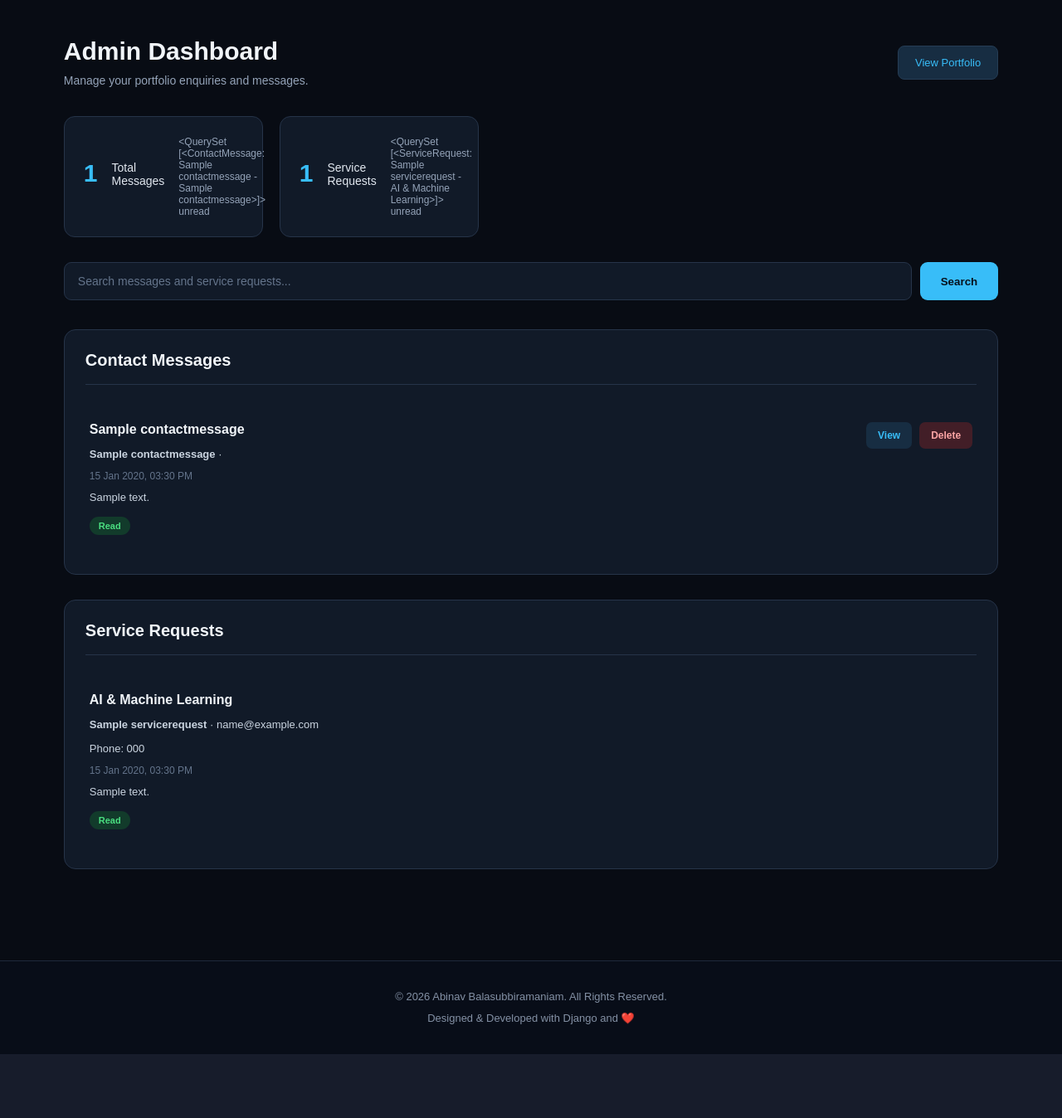
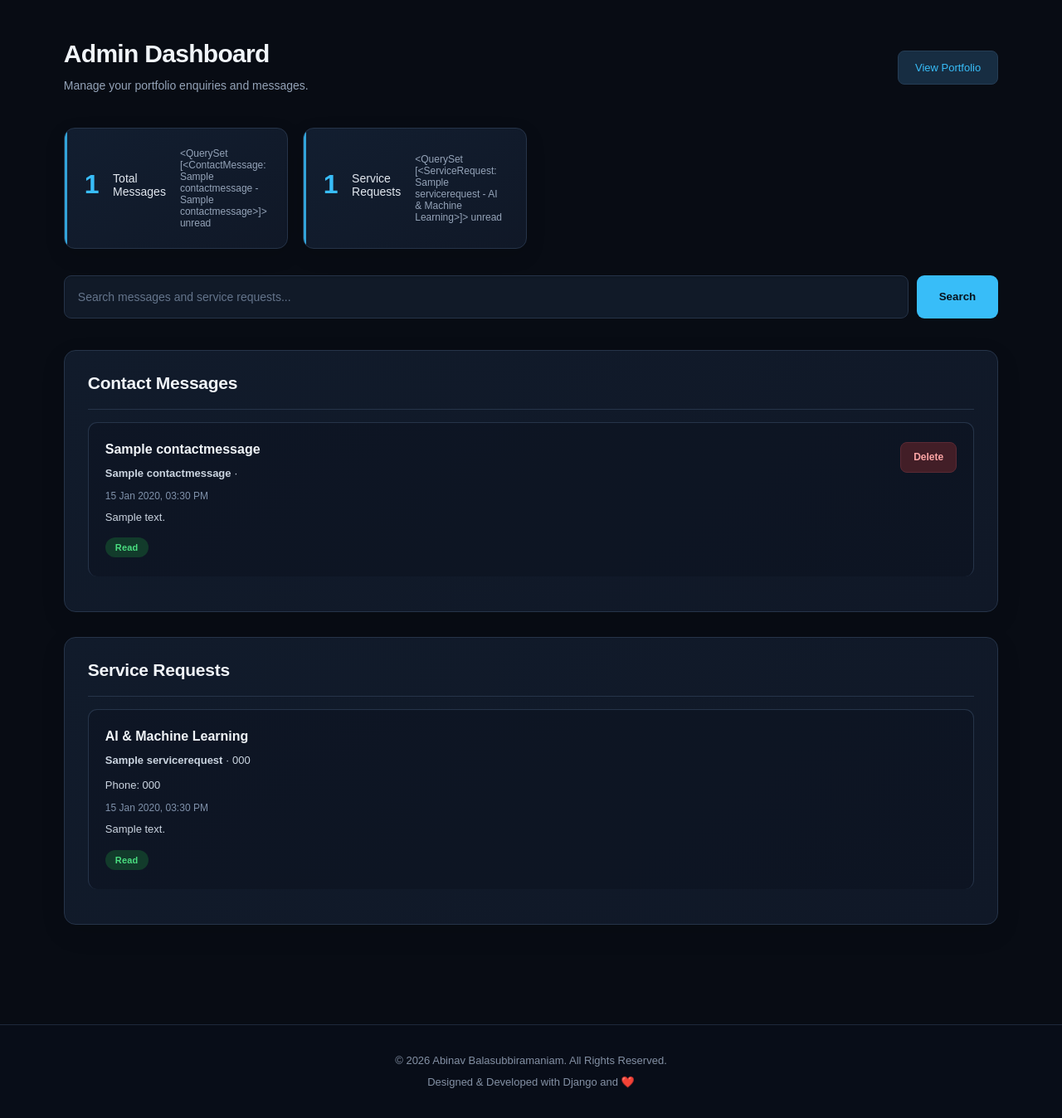
Before and after one commit to abibalu9001/AbinavPortfolio, a Django app: template templates/portfolio/dashboard.html in a window 1280 px wide. Shown: the part 142-1490 px from the top of the page at 83% size. Before the commit the page ends 1413 px from the top, so only its background shows below. Run offline with Django 5.2, Linux system fonts and the light colour scheme; tables that the repository leaves empty hold one stand-in row (values such as "Sample post"); the template is opened without the code that fills it: values that come from a table or form of the project are taken from there, most other values are stand-ins (such as "Sample title", 1, 10 or a date in 2020).

Commit message:
Polish admin dashboard UI

```diff
--- a/static/css/dashboard.css
+++ b/static/css/dashboard.css
@@ -736,3 +736,271 @@ footer {
     color: #7dd3fc;
     transform: translateX(-3px);
 }
+
+/* ========================================
+   DASHBOARD CARD POLISH
+   Add-on styles for the existing dashboard
+======================================== */
+
+.dashboard-container {
+    max-width: 1500px;
+    padding-top: 48px;
+    padding-bottom: 55px;
+}
+
+.dashboard-header {
+    margin-bottom: 38px;
+}
+
+.dashboard-header h1 {
+    letter-spacing: -0.7px;
+    font-weight: 800;
+}
+
+.dashboard-header p {
+    line-height: 1.7;
+}
+
+.dashboard-home-btn,
+.dashboard-search button,
+.item-actions a,
+.item-actions button {
+    transition: background .2s ease, border-color .2s ease,
+                color .2s ease, transform .2s ease, box-shadow .2s ease;
+}
+
+.dashboard-stats {
+    grid-template-columns: repeat(2, minmax(220px, 270px));
+    gap: 18px;
+    margin-bottom: 32px;
+}
+
+.stat-card {
+    position: relative;
+    overflow: hidden;
+    min-height: 125px;
+    padding: 23px 24px;
+    background: linear-gradient(145deg, #121e30, #101827);
+    box-shadow: 0 8px 24px rgba(0, 0, 0, .12);
+}
+
+.stat-card::after {
+    content: "";
+    position: absolute;
+    top: 0;
+    left: 0;
+    width: 3px;
+    height: 100%;
+    background: #38bdf8;
+    opacity: .85;
+}
+
+.stat-card h3 {
+    font-size: 32px;
+    letter-spacing: -.5px;
+}
+
+.dashboard-search {
+    margin-bottom: 38px;
+}
+
+.dashboard-search input {
+    min-height: 52px;
+    box-shadow: inset 0 1px 2px rgba(0, 0, 0, .12);
+}
+
+.dashboard-search input:focus {
+    border-color: #38bdf8;
+    box-shadow: 0 0 0 3px rgba(56, 189, 248, .12);
+}
+
+.dashboard-search button {
+    min-height: 52px;
+    padding: 0 27px;
+}
+
+.dashboard-search button:hover,
+.dashboard-home-btn:hover {
+    transform: translateY(-2px);
+    box-shadow: 0 7px 18px rgba(14, 165, 233, .14);
+}
+
+.dashboard-section {
+    padding: 27px 28px;
+    margin-bottom: 30px;
+    background: linear-gradient(145deg, #111b2b, #101827);
+    box-shadow: 0 10px 30px rgba(0, 0, 0, .10);
+}
+
+.dashboard-section h2 {
+    display: flex;
+    align-items: center;
+    gap: 10px;
+    font-size: 21px;
+    letter-spacing: -.25px;
+    margin-bottom: 10px;
+    padding-bottom: 19px;
+}
+
+.dashboard-item {
+    position: relative;
+    display: flex;
+    justify-content: space-between;
+    align-items: flex-start;
+    gap: 24px;
+    margin: 15px 0;
+    padding: 23px 20px;
+    border: 1px solid #263449;
+    border-radius: 11px;
+    background: rgba(8, 15, 27, .38);
+    transition: border-color .2s ease, background .2s ease,
+                transform .2s ease, box-shadow .2s ease;
+}
+
+.dashboard-item:hover {
+    border-color: rgba(56, 189, 248, .48);
+    background: rgba(19, 39, 59, .58);
+    transform: translateY(-2px);
+    box-shadow: 0 8px 22px rgba(0, 0, 0, .13);
+}
+
+.dashboard-item > div:first-child {
+    flex: 1;
+    min-width: 0;
+}
+
+.dashboard-item h3 {
+    font-size: 16px;
+    font-weight: 700;
+    margin-bottom: 9px;
+}
+
+.dashboard-item p {
+    line-height: 1.75;
+}
+
+.dashboard-item small {
+    color: #7f91aa;
+}
+
+.status-read,
+.status-unread {
+    margin-top: 13px;
+    padding: 6px 12px;
+    letter-spacing: .2px;
+}
+
+.item-actions {
+    display: flex;
+    align-items: center;
+    justify-content: flex-end;
+    gap: 9px;
+    flex-shrink: 0;
+}
+
+.item-actions a,
+.item-actions button,
+.dashboard-item form button,
+.dashboard-item > a {
+    display: inline-flex;
+    align-items: center;
+    justify-content: center;
+    min-height: 37px;
+    padding: 9px 15px;
+    border: 1px solid transparent;
+    border-radius: 8px;
+    font: inherit;
+    font-size: 12px;
+    font-weight: 700;
+    text-decoration: none;
+    cursor: pointer;
+}
+
+.item-actions a:first-child {
+    background: #172d42;
+    border-color: #203d58;
+    color: #38bdf8;
+}
+
+.item-actions a:first-child:hover {
+    background: #1e405b;
+    border-color: #38bdf8;
+    transform: translateY(-1px);
+}
+
+.item-actions a:last-child,
+.item-actions .delete-button,
+.dashboard-item form button {
+    background: #421e27;
+    border-color: #5a2934;
+    color: #fca5a5;
+}
+
+.item-actions a:last-child:hover,
+.item-actions .delete-button:hover,
+.dashboard-item form button:hover {
+    background: #7f1d1d;
+    border-color: #991b1b;
+    transform: translateY(-1px);
+}
+
+/* Supports the delete form used inside each message card */
+.dashboard-item form {
+    display: flex;
+    align-items: center;
+    flex-shrink: 0;
+}
+
+.dashboard-section > p {
+    padding: 38px 12px;
+    color: #71839d;
+    line-height: 1.7;
+}
+
+@media (max-width: 700px) {
+    .dashboard-container {
+        padding: 28px 16px 40px;
+    }
+
+    .dashboard-stats {
+        grid-template-columns: repeat(2, minmax(0, 1fr));
+        gap: 12px;
+    }
+
+    .stat-card {
+        min-width: 0;
+        padding: 18px 16px;
+    }
+
+    .dashboard-section {
+        padding: 20px 15px;
+    }
+
+    .dashboard-item {
+        flex-direction: column;
+        gap: 16px;
+        padding: 19px 16px;
+    }
+
+    .item-actions,
+    .dashboard-item form {
+        width: 100%;
+        justify-content: flex-start;
+    }
+
+    .item-actions a,
+    .item-actions button,
+    .dashboard-item form button {
+        flex: 1;
+    }
+}
+
+@media (max-width: 380px) {
+    .dashboard-stats {
+        grid-template-columns: 1fr;
+    }
+
+    .dashboard-search button {
+        width: 100%;
+    }
+}
--- a/templates/portfolio/dashboard.html
+++ b/templates/portfolio/dashboard.html
@@ -63,13 +63,20 @@
                 {% endif %}
             </div>
 
-            <div class="item-actions">
-                <a href="{% url 'view_message' item.pk %}">View</a>
-                <a href="{% url 'delete_message' item.pk %}"
-                   onclick="return confirm('Delete this message?')">
-                    Delete
-                </a>
-            </div>
+
+<form method="POST"
+      action="{% url 'delete_message' item.id %}"
+      onsubmit="return confirm('Are you sure you want to delete this message?');">
+
+    {% csrf_token %}
+
+    <button type="submit" class="delete-btn">
+        Delete
+    </button>
+
+</form>
+
+
         </div>
         {% empty %}
             <p>No contact messages found.</p>
@@ -84,7 +91,7 @@
         <div class="dashboard-item">
             <div>
                 <h3>{{ item.get_service_type_display }}</h3>
-                <p><strong>{{ item.name }}</strong> · {{ item.email }}</p>
+                <p><strong>{{ item.name }}</strong> · {{ item.phone }}</p>
                 <p>Phone: {{ item.phone }}</p>
                 <small>{{ item.created_at|date:"d M Y, h:i A" }}</small>
                 <p>{{ item.description|truncatewords:30 }}</p>
```
